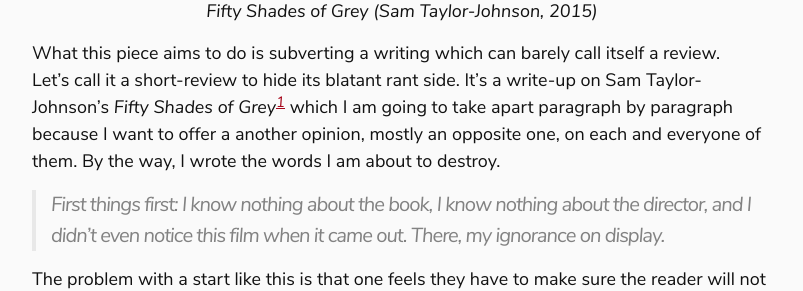
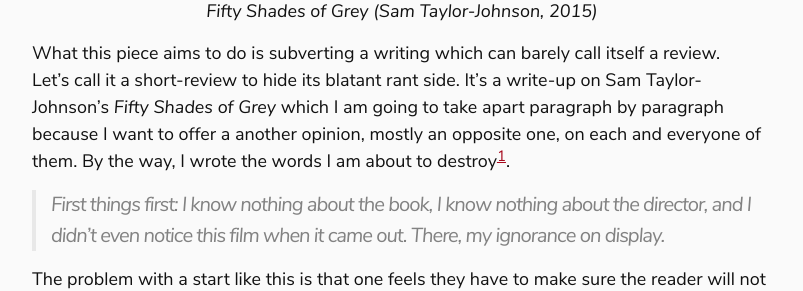
Before and after one commit to manuel-uberti/filmsinwords, a Jekyll site: the page built from _posts/2020-08-09-fifty-shades-of-criticism.md, in a window 1280 px wide and 900 px high, scrolled down 561 px. Shown: the part 165-456 px from the top of the window, without its empty margins (238-1041 px from the left). Built offline with Jekyll 4.4.1, drawn with Linux system fonts in a browser that asks for light colours.

Commit message:
Move footnote

```diff
--- a/_posts/2020-08-09-fifty-shades-of-criticism.md
+++ b/_posts/2020-08-09-fifty-shades-of-criticism.md
@@ -20,10 +20,10 @@
 
 What this piece aims to do is subverting a writing which can barely call itself
 a review. Let’s call it a short-review to hide its blatant rant side. It’s a
-write-up on Sam Taylor-Johnson’s *Fifty Shades of Grey[^1]* which I am going to take
+write-up on Sam Taylor-Johnson’s *Fifty Shades of Grey* which I am going to take
 apart paragraph by paragraph because I want to offer a another opinion, mostly
 an opposite one, on each and everyone of them. By the way, I wrote the words
-I am about to destroy.
+I am about to destroy[^1].
 
 > First things first: I know nothing about the book, I know nothing about the
 > director, and I didn't even notice this film when it came out. There, my
```
